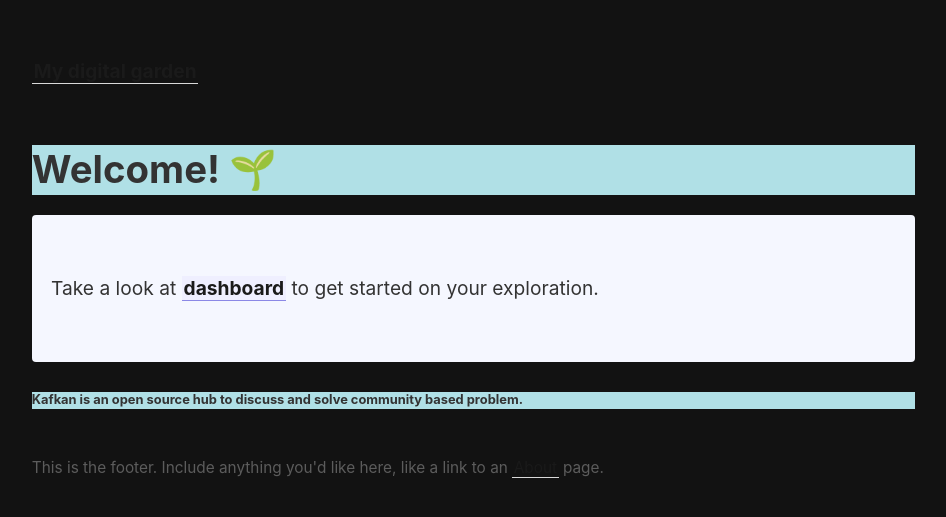
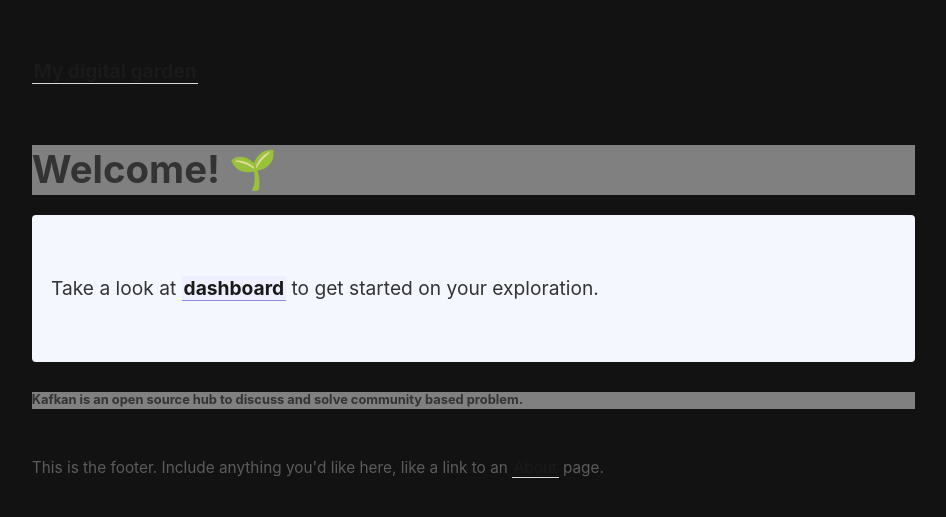
Before and after one commit to sudhanshu-patel/Kafkan, a Jekyll site: the page built from _pages/index.md, in a window 1280 px wide. Shown: the top 517 px of the page, without its empty margins (45-991 px from the left). Built offline with Jekyll 4.4.1, drawn with Linux system fonts in a browser that asks for light colours.

Commit message:
Update index.md

```diff
--- a/_pages/index.md
+++ b/_pages/index.md
@@ -5,13 +5,13 @@
 permalink: /
 ---
 <body style="background-color:#121212;">
-<h1 style="background-color:powderblue;">Welcome! 🌱</h1>
+<h1 style="background-color:grey;">Welcome! 🌱</h1>
 
 <p style="padding: 3em 1em; background: #f5f7ff; border-radius: 4px;">
   Take a look at <span style="font-weight: bold">[[dashboard]]</span> to get started on your exploration.
 </p>
 
-<h6 style="background-color:powderblue;">Kafkan is an open source hub to discuss and solve community based problem.<h6>
+<h6 style="background-color:grey;">Kafkan is an open source hub to discuss and solve community based problem.<h6>
 
 <style>
   .wrapper {
```
